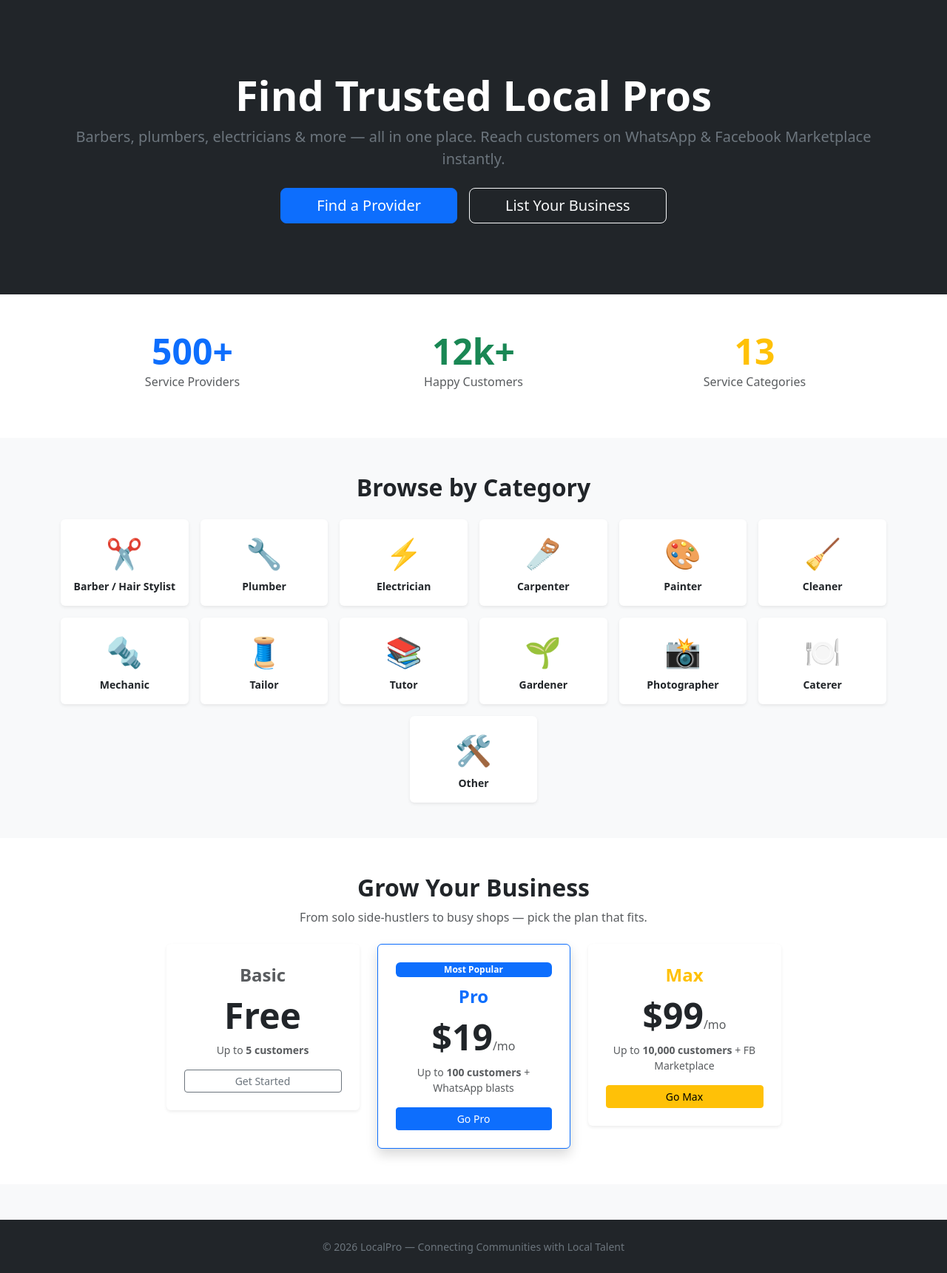
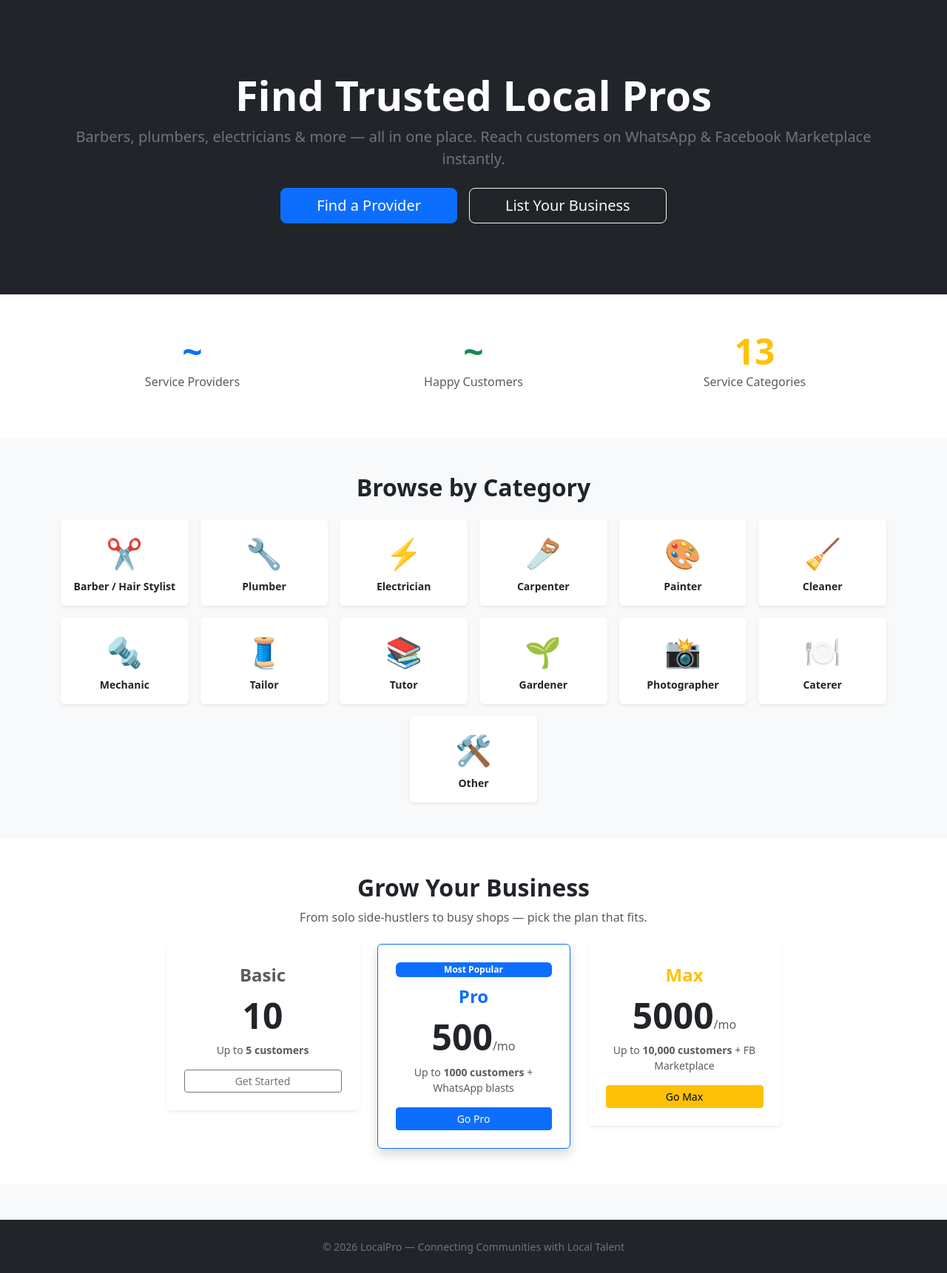
Before and after one commit to ingodwebelieve2817-art/Research, a Django app: page / in a window 1280 px wide. Shown: the part 57-1778 px from the top of the page at 74% size. Run offline with Django 5.2, Linux system fonts and the light colour scheme; parts of the project's set-up code (start-up, migrations or seed data) failed here and were passed over.

Commit message:
Update home.html

```diff
--- a/templates/home.html
+++ b/templates/home.html
@@ -18,11 +18,11 @@
   <div class="container">
     <div class="row text-center g-4">
       <div class="col-md-4">
-        <div class="display-5 fw-bold text-primary">500+</div>
+        <div class="display-5 fw-bold text-primary">~</div>
         <p class="text-muted">Service Providers</p>
       </div>
       <div class="col-md-4">
-        <div class="display-5 fw-bold text-success">12k+</div>
+        <div class="display-5 fw-bold text-success">~</div>
         <p class="text-muted">Happy Customers</p>
       </div>
       <div class="col-md-4">
@@ -73,7 +73,7 @@
       <div class="col-md-3">
         <div class="card plan-card border-0 shadow-sm p-4">
           <div class="fs-4 fw-bold text-muted">Basic</div>
-          <div class="display-5 fw-bold my-2">Free</div>
+          <div class="display-5 fw-bold my-2">10</div>
           <p class="text-muted small">Up to <strong>5 customers</strong></p>
           <a href="{% url 'subscriptions:plans' %}" class="btn btn-outline-secondary btn-sm">Get Started</a>
         </div>
@@ -82,15 +82,15 @@
         <div class="card plan-card border-primary shadow p-4">
           <div class="badge bg-primary mb-2">Most Popular</div>
           <div class="fs-4 fw-bold text-primary">Pro</div>
-          <div class="display-5 fw-bold my-2">$19<span class="fs-6 fw-normal text-muted">/mo</span></div>
-          <p class="text-muted small">Up to <strong>100 customers</strong> + WhatsApp blasts</p>
+          <div class="display-5 fw-bold my-2">500<span class="fs-6 fw-normal text-muted">/mo</span></div>
+          <p class="text-muted small">Up to <strong>1000 customers</strong> + WhatsApp blasts</p>
           <a href="{% url 'subscriptions:plans' %}" class="btn btn-primary btn-sm">Go Pro</a>
         </div>
       </div>
       <div class="col-md-3">
         <div class="card plan-card border-0 shadow-sm p-4">
           <div class="fs-4 fw-bold text-warning">Max</div>
-          <div class="display-5 fw-bold my-2">$99<span class="fs-6 fw-normal text-muted">/mo</span></div>
+          <div class="display-5 fw-bold my-2">5000<span class="fs-6 fw-normal text-muted">/mo</span></div>
           <p class="text-muted small">Up to <strong>10,000 customers</strong> + FB Marketplace</p>
           <a href="{% url 'subscriptions:plans' %}" class="btn btn-warning btn-sm">Go Max</a>
         </div>
```
